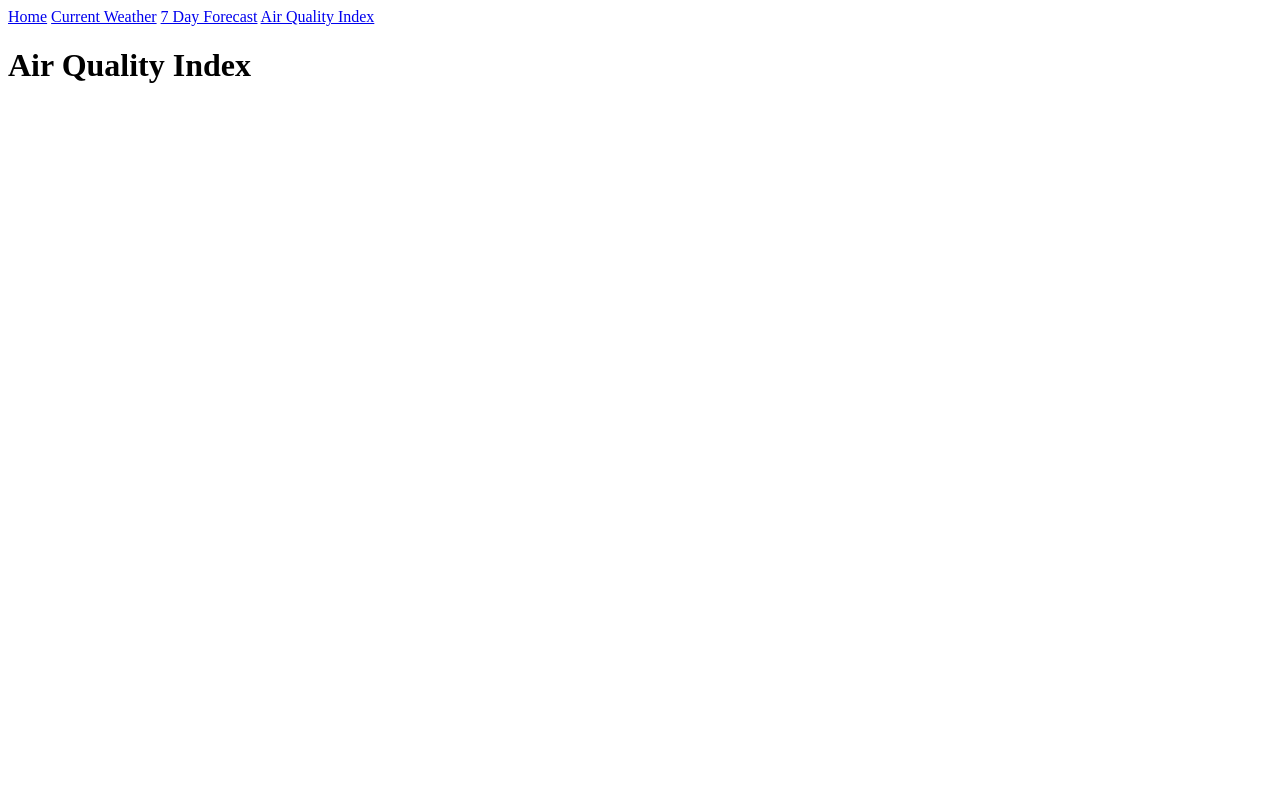
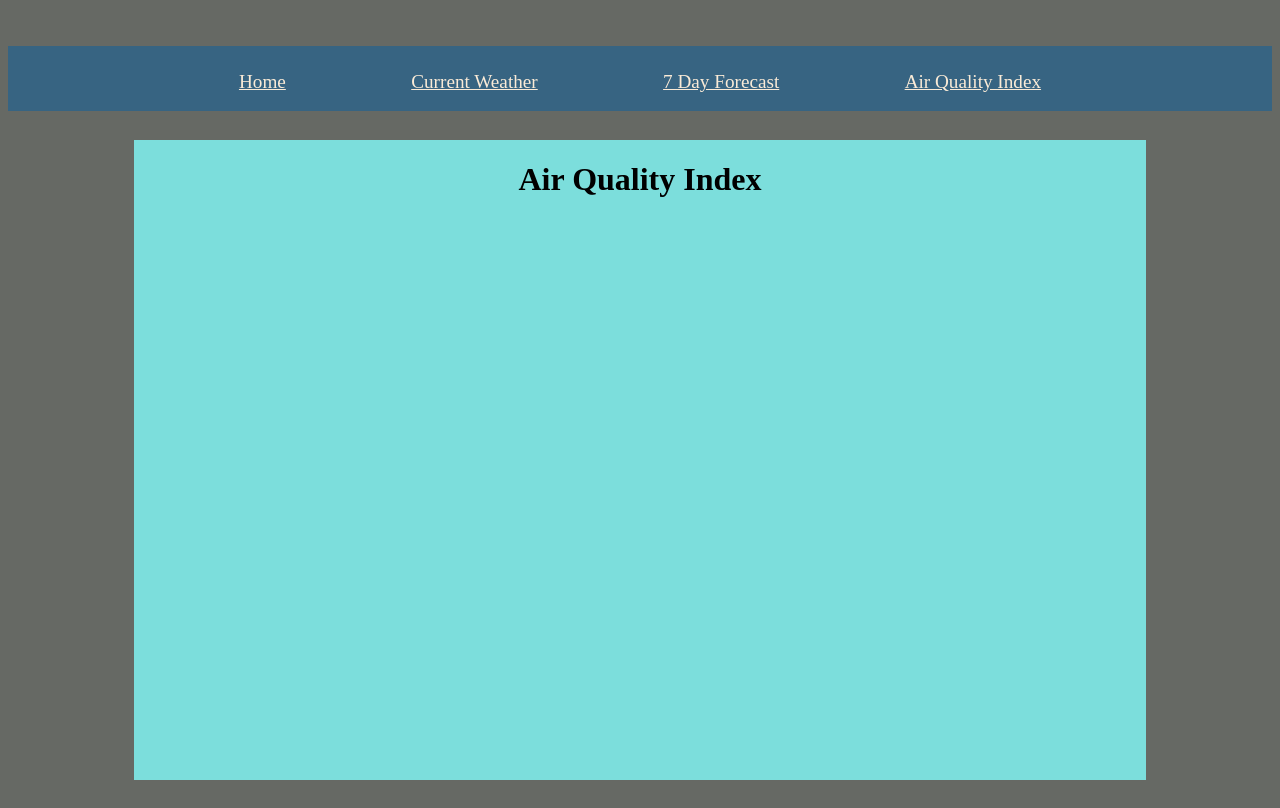
Before and after one commit to MariyahW/CTD, a plain HTML site: page air.html in a window 1280 px wide. Drawn offline with Linux system fonts and the light colour scheme.

Commit message:
styling updated

```diff
--- a/air.html
+++ b/air.html
@@ -3,6 +3,7 @@
 <head>
     <meta charset="UTF-8">
     <meta name="viewport" content="width=device-width, initial-scale=1.0">
+    <link rel="stylesheet" href="styles.css">
     <title>Document</title>
 </head>
 <body>
@@ -15,7 +16,9 @@
 
     </nav>
 </header>
+<main-section>
+<h1> Air Quality Index</h1>
+</main-section>
 
-<h1> Air Quality Index</h1>
 </body>
 </html>
--- a/styles.css
+++ b/styles.css
@@ -1,21 +1,46 @@
-body {
-    color: blue;
-    background-color: blanchedalmond;
+/* Colorway
+Baltic Blue #376482
+Dim Grey #666964
+Powder Petal #EDD3C4
+Emerald #7EBC89
+Pearl Aqua #7CDEDC
+ */
+
+body, html {
+    color: black;
+    background-color: #666964;
+    height: 100%;
+    width: 100%;
+    display:flex;
+    flex-wrap: wrap;
+    justify-content: center;
 }
 header{
     display: flex;
-    background-color: black;
+    background-color: #376482;
     margin-top: 3%;
     padding: 1%;
     /* text-align:center; */
    justify-content: center;
+   width: 100%;
+   height: 5%;
 
 }
 header a {
     color: antiquewhite;
     font-size: larger;
+    padding:5%
 }
 nav {
-    justify-content: space-evenly;
+    /* justify-content: space-evenly; */
+    text-align:center;
     padding: 1%;
+    width: 100%;
 }
+main-section{
+    display:block;
+    height: 80%;
+    width: 80%;
+    background-color: #7CDEDC;
+    text-align: center;
+}
```
Also changed, not shown: forecast.html (+5 -1 lines), main.html (+2 -0 lines), weather.html (+5 -1 lines).
